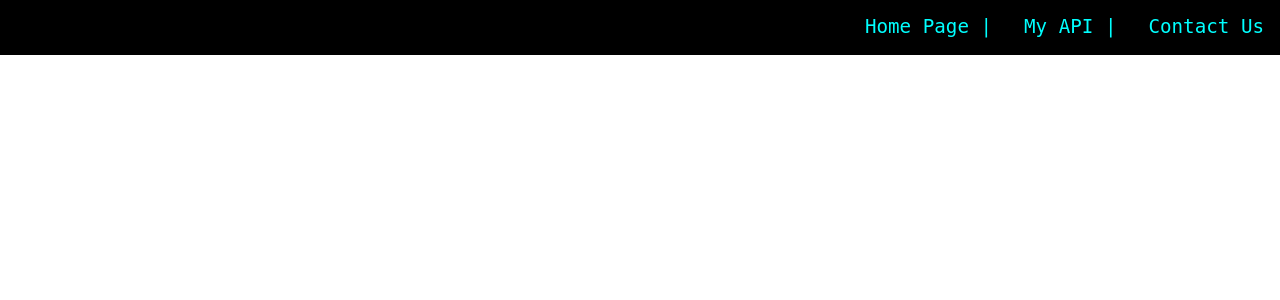
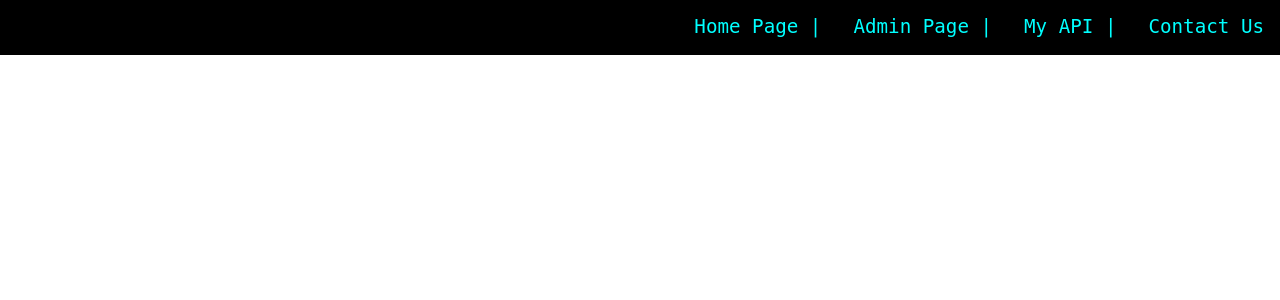
Before and after one commit to SadraTghvi/TodoList_RestApi, a Django app: template api/templates/base.html in a window 1280 px wide. Shown: the top 300 px of the page. Run offline with Django 3.2, Linux system fonts and the light colour scheme; the template is opened without the code that fills it, so the values that code supplies are empty.

Commit message:
admin panel link to home page

```diff
--- a/api/templates/navbar.html
+++ b/api/templates/navbar.html
@@ -1,6 +1,7 @@
 <div class="navbar ">
     <ul class="">
         <li class=""><a class="" href=""> Home Page |</a></li>
+        <li class=""><a class="" href="/admin"> Admin Page |</a></li>
         <li class=""><a class="" href=""> My API  |</a></li>
         <li class=""><a class="" href=""> Contact Us </a></li>
     </ul>
```
